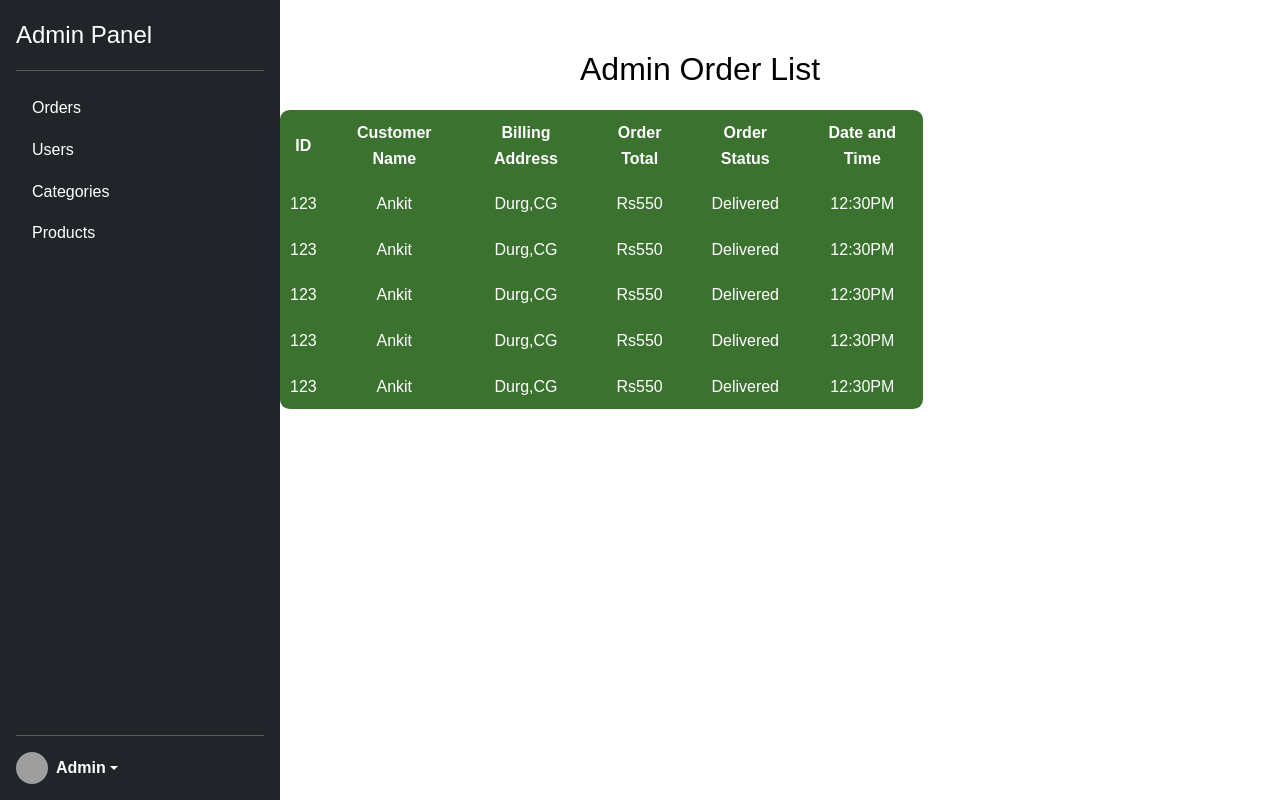
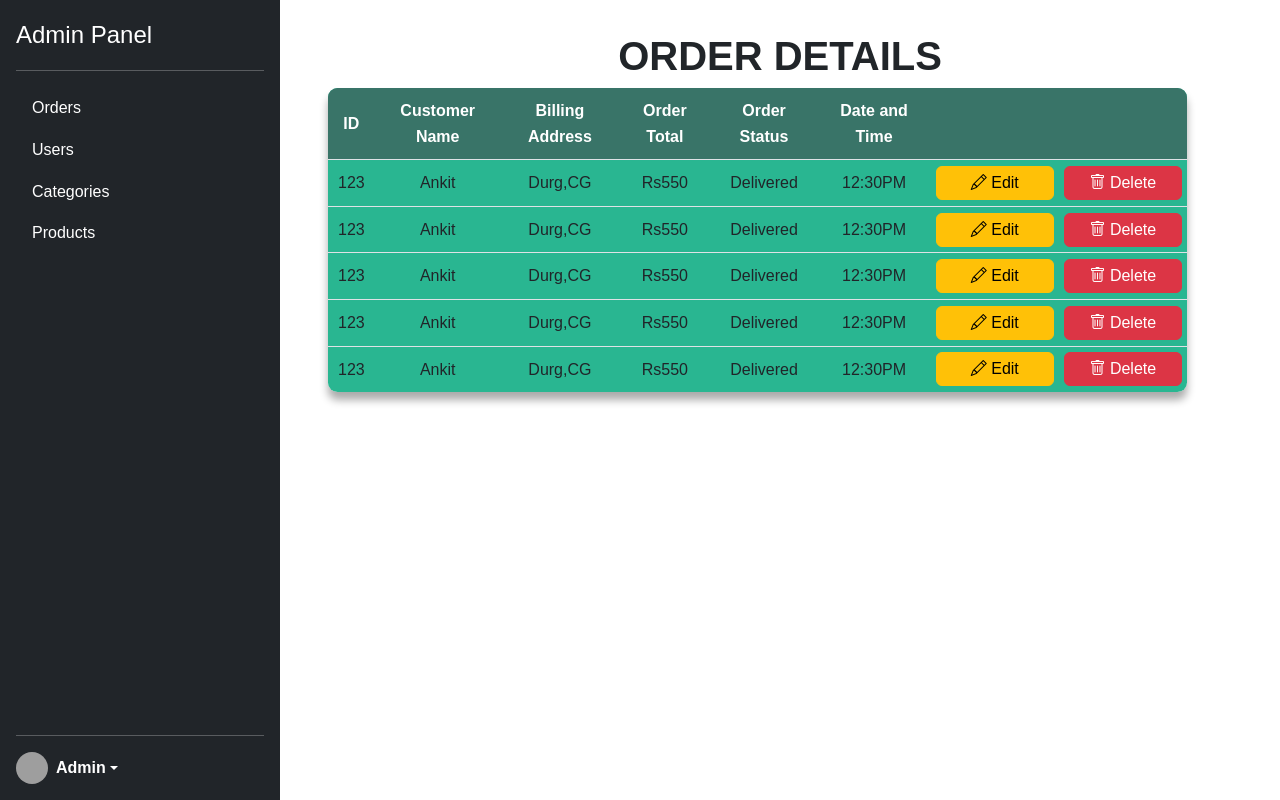
Before and after one commit to DEV-AK-Singh/Fashion-Fusion, a React (Create React App) app: page /admin in a window 1280 px wide. Built offline with nearby package versions, Linux system fonts and the light colour scheme; grey boxes are pictures that could not be loaded.

Commit message:
buttons added on AdminOrder

```diff
--- a/src/App.css
+++ b/src/App.css
@@ -63,12 +63,16 @@ td img {
 table , th , td {
   padding: 10px;
   text-align: center;
+}
+
+thead{
+  background-color: rgb(57, 116, 104);
   color: white;
 }
 
 table{
-  background-color: rgb(59, 114, 47);
-  color: white;
+  background-color: rgb(41, 182, 145);
+
 }
 
 main.table {
@@ -91,6 +95,7 @@ main.table {
   width: 95%;
   max-height: 89%;
   border-radius: 0.6rem;
+  box-shadow: 0 8px 8px  rgba(0, 0, 0, 0.333);
   overflow: auto;
   cursor: pointer;
 }
--- a/src/admin/Tables/AdminOrders.jsx
+++ b/src/admin/Tables/AdminOrders.jsx
@@ -11,8 +11,11 @@ import React from 'react'
 
 export default function AdminOrders() {
   return (
-    <div className='body1'>
-      <h2 className='table__header1'>Admin Order List</h2>
+    <div className=" px-5 py-3">
+      <main className=" my-3">
+        <section className=" text-center">
+          <h1 className='fw-bolder'>ORDER DETAILS</h1>
+        </section>
         <section className="table__body">
           <table>
             <thead>
@@ -23,52 +26,65 @@ export default function AdminOrders() {
                   <th>Order Total</th>
                   <th>Order Status</th>
                   <th>Date and Time</th>
+                  <th></th>
+                  <th></th>
                 </tr>
             </thead>
             <tbody>
-            <tr>
+                <tr className='border-top'>
                   <td>123</td>
                   <td>Ankit</td>
                   <td>Durg,CG</td>
                   <td>Rs550</td>
                   <td>Delivered</td>
                   <td>12:30PM</td>
+                  <td style={{width:"8rem", padding:"0 5px"}}><button className='w-100 p-1 btn btn-warning'><i class="bi bi-pencil"></i> Edit</button></td>
+                  <td style={{width:"8rem", padding:"0 5px"}}><button className='w-100 p-1 btn btn-danger'><i class="bi bi-trash"></i> Delete</button></td>
                 </tr>
-            <tr>
+                <tr className='border-top'>
                   <td>123</td>
                   <td>Ankit</td>
                   <td>Durg,CG</td>
                   <td>Rs550</td>
                   <td>Delivered</td>
                   <td>12:30PM</td>
+                  <td style={{width:"8rem", padding:"0 5px"}}><button className='w-100 p-1 btn btn-warning'><i class="bi bi-pencil"></i> Edit</button></td>
+                  <td style={{width:"8rem", padding:"0 5px"}}><button className='w-100 p-1 btn btn-danger'><i class="bi bi-trash"></i> Delete</button></td>
                 </tr>
-            <tr>
+                <tr className='border-top'>
                   <td>123</td>
                   <td>Ankit</td>
                   <td>Durg,CG</td>
                   <td>Rs550</td>
                   <td>Delivered</td>
                   <td>12:30PM</td>
+                  <td style={{width:"8rem", padding:"0 5px"}}><button className='w-100 p-1 btn btn-warning'><i class="bi bi-pencil"></i> Edit</button></td>
+                  <td style={{width:"8rem", padding:"0 5px"}}><button className='w-100 p-1 btn btn-danger'><i class="bi bi-trash"></i> Delete</button></td>
                 </tr>
-            <tr>
+                <tr className='border-top'>
                   <td>123</td>
                   <td>Ankit</td>
                   <td>Durg,CG</td>
                   <td>Rs550</td>
                   <td>Delivered</td>
                   <td>12:30PM</td>
+                  <td style={{width:"8rem", padding:"0 5px"}}><button className='w-100 p-1 btn btn-warning'><i class="bi bi-pencil"></i> Edit</button></td>
+                  <td style={{width:"8rem", padding:"0 5px"}}><button className='w-100 p-1 btn btn-danger'><i class="bi bi-trash"></i> Delete</button></td>
                 </tr>
-            <tr>
+                <tr className='border-top'>
                   <td>123</td>
                   <td>Ankit</td>
                   <td>Durg,CG</td>
                   <td>Rs550</td>
                   <td>Delivered</td>
                   <td>12:30PM</td>
+                  <td style={{width:"8rem", padding:"0 5px"}}><button className='w-100 p-1 btn btn-warning'><i class="bi bi-pencil"></i> Edit</button></td>
+                  <td style={{width:"8rem", padding:"0 5px"}}><button className='w-100 p-1 btn btn-danger'><i class="bi bi-trash"></i> Delete</button></td>
                 </tr>
             </tbody>
           </table>
         </section>
+      </main>
     </div>
   )
 }
```
Lines whose indentation alone changed are shown as unchanged.
